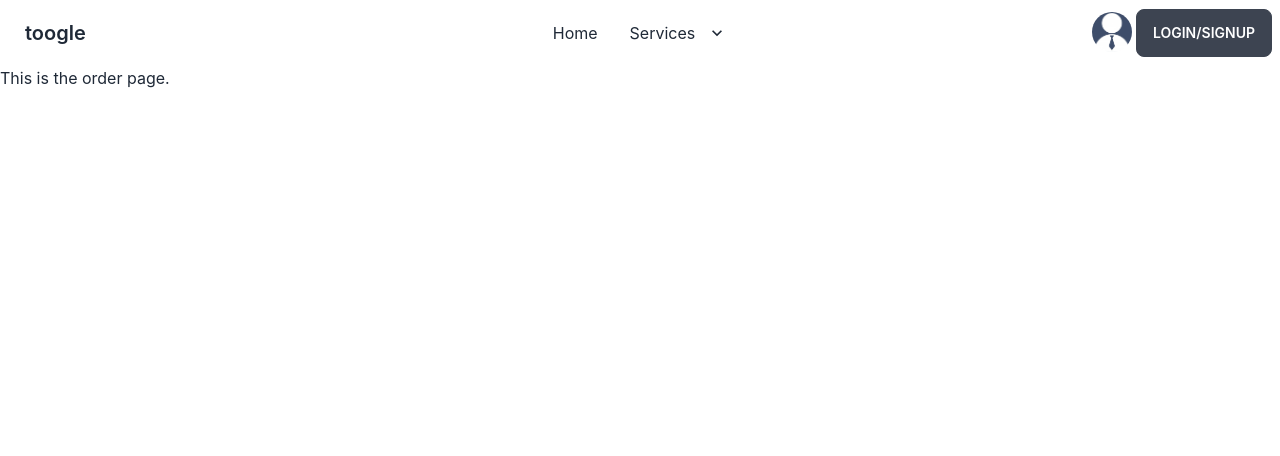
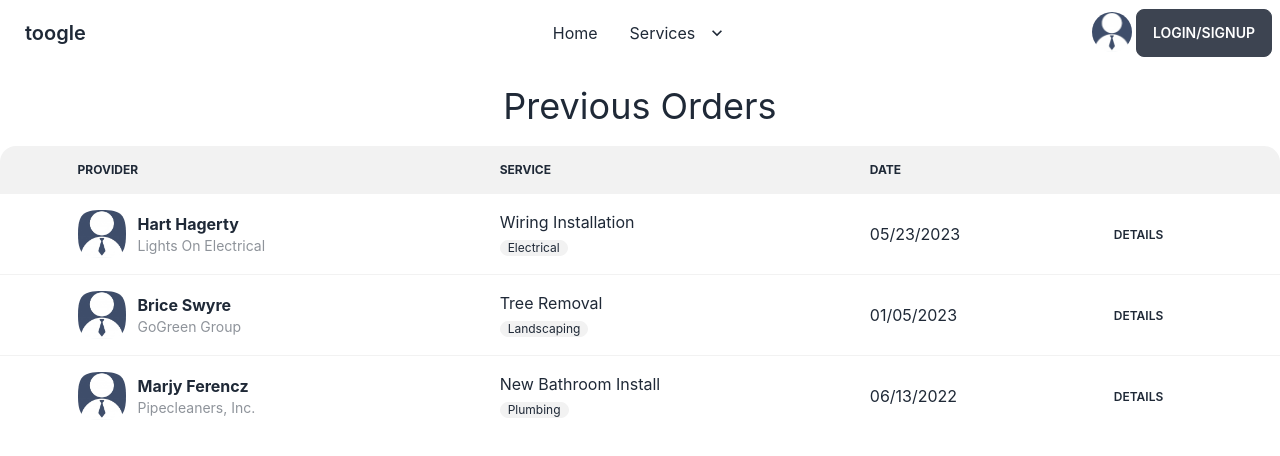
Before and after one commit to arlindo2017/toogle, a React (Create React App) app in the folder client/: page /order in a window 1280 px wide. Shown: the top 456 px of the page. Built offline with nearby package versions, Linux system fonts and the light colour scheme.

Commit message:
Set up basic structure for orders page

```diff
--- a/client/package.json
+++ b/client/package.json
@@ -13,6 +13,7 @@
     "jwt-decode": "^3.1.2",
     "react": "^18.2.0",
     "react-dom": "^18.2.0",
+    "react-icons": "^4.9.0",
     "react-router-dom": "^6.11.1",
     "react-scripts": "^5.0.1"
   },
--- a/client/src/components/Order.js
+++ b/client/src/components/Order.js
@@ -2,7 +2,108 @@ import React from "react";
 
 const Order = () => {
     return (
-        <h1>This is the order page.</h1>
+        <div>
+            {/* divider */}
+            <div className="flex flex-col w-full">
+                <div className="grid h-20 card place-items-center text-4xl">Previous Orders</div>
+            </div>
+
+            {/* table start */}
+            <div className="overflow-x-auto w-full">
+                <table className="table w-full">
+                    {/* head */}
+                    <thead>
+                    <tr>
+                        <th></th>
+                        <th>Provider</th>
+                        <th>Service</th>
+                        <th>Date</th>
+                        <th></th>
+                    </tr>
+                    </thead>
+                    <tbody>
+                    {/* row 1 */}
+                    <tr>
+                        <th></th>
+                        <td>
+                        <div className="flex items-center space-x-3">
+                            <div className="avatar">
+                            <div className="mask mask-squircle w-12 h-12">
+                                <img src={require("../images/profileplaceholder.png")} alt="Avatar Tailwind CSS Component" />
+                            </div>
+                            </div>
+                            <div>
+                            <div className="font-bold">Hart Hagerty</div>
+                            <div className="text-sm opacity-50">Lights On Electrical</div>
+                            </div>
+                        </div>
+                        </td>
+                        <td>
+                        Wiring Installation
+                        <br/>
+                        <span className="badge badge-ghost badge-sm">Electrical</span>
+                        </td>
+                        <td>05/23/2023</td>
+                        <th>
+                        <button className="btn btn-ghost btn-xs">details</button>
+                        </th>
+                    </tr>
+                    {/* row 2 */}
+                    <tr>
+                        <th></th>
+                        <td>
+                        <div className="flex items-center space-x-3">
+                            <div className="avatar">
+                            <div className="mask mask-squircle w-12 h-12">
+                                <img src={require("../images/profileplaceholder.png")} alt="Avatar Tailwind CSS Component" />
+                            </div>
+                            </div>
+                            <div>
+                            <div className="font-bold">Brice Swyre</div>
+                            <div className="text-sm opacity-50">GoGreen Group</div>
+                            </div>
+                        </div>
+                        </td>
+                        <td>
+                        Tree Removal
+                        <br/>
+                        <span className="badge badge-ghost badge-sm">Landscaping</span>
+                        </td>
+                        <td>01/05/2023</td>
+                        <th>
+                        <button className="btn btn-ghost btn-xs">details</button>
+                        </th>
+                    </tr>
+                    {/* row 3 */}
+                    <tr>
+                        <th></th>
+                        <td>
+                        <div className="flex items-center space-x-3">
+                            <div className="avatar">
+                            <div className="mask mask-squircle w-12 h-12">
+                                <img src={require("../images/profileplaceholder.png")} alt="Avatar Tailwind CSS Component" />
+                            </div>
+                            </div>
+                            <div>
+                            <div className="font-bold">Marjy Ferencz</div>
+                            <div className="text-sm opacity-50">Pipecleaners, Inc.</div>
+                            </div>
+                        </div>
+                        </td>
+                        <td>
+                        New Bathroom Install
+                        <br/>
+                        <span className="badge badge-ghost badge-sm">Plumbing</span>
+                        </td>
+                        <td>06/13/2022</td>
+                        <th>
+                        <button className="btn btn-ghost btn-xs">details</button>
+                        </th>
+                    </tr>
+                    </tbody>
+                </table>
+            </div>
+        </div>
     )
 };
 
```
Also changed, not shown: 1 other file (tests, documents, lock files or other folders).
